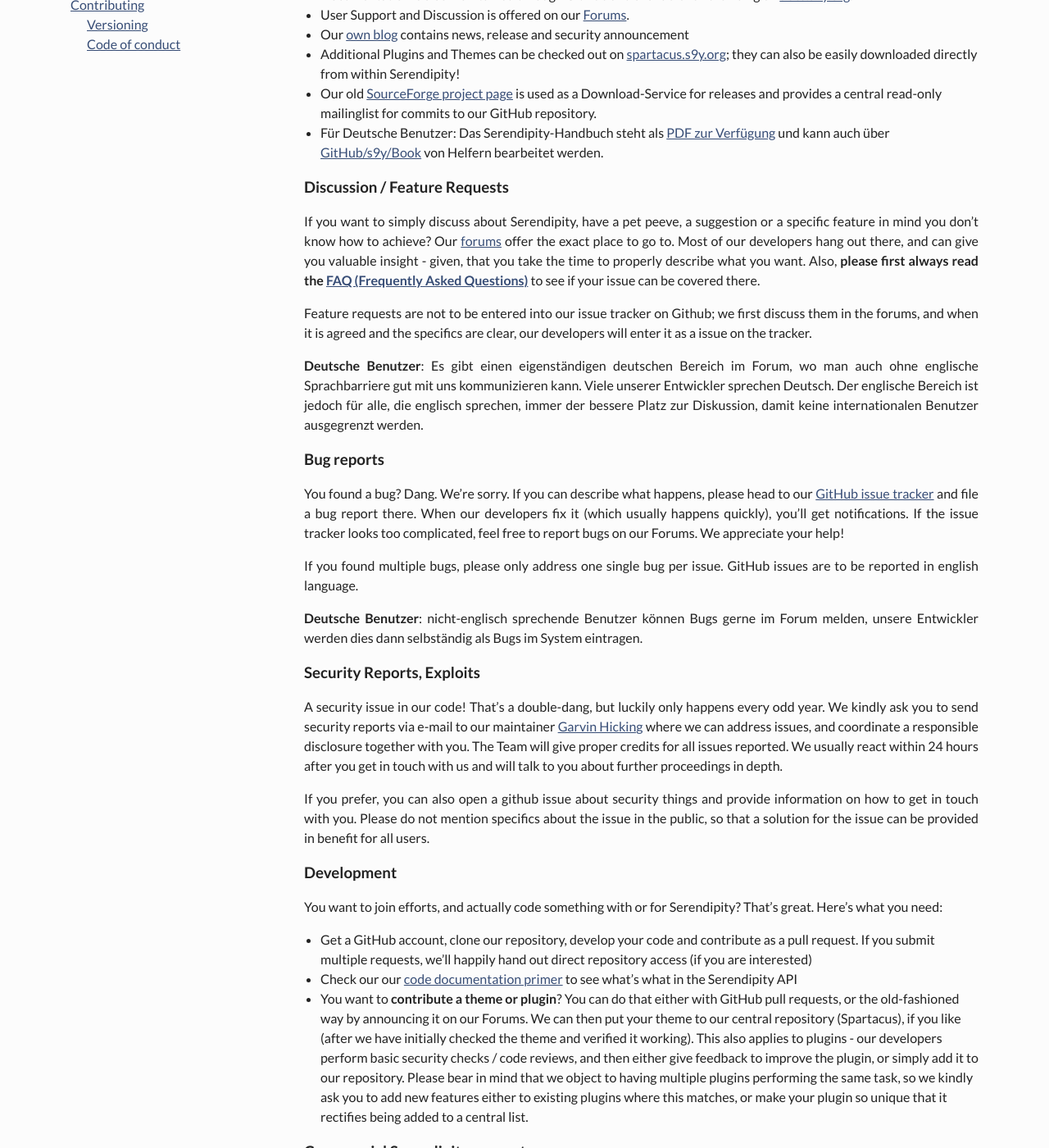
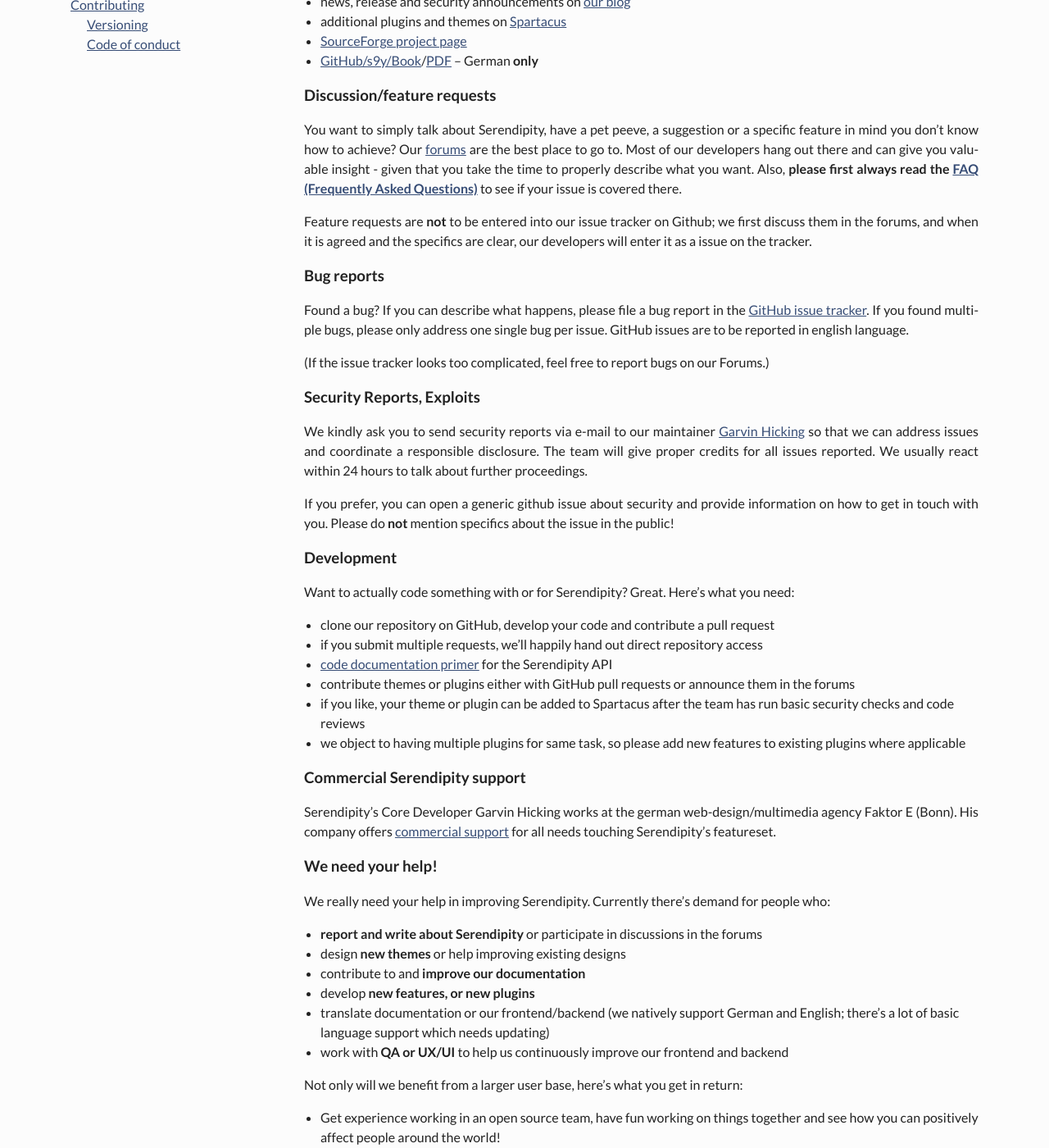
Before and after one commit to s9y/s9y.github.io, a Jekyll site: the page built from docs/contributing/index.md, in a window 1280 px wide and 1400 px high, scrolled down 495 px. Shown: the whole window at 82% size. Built offline with Jekyll 4.4.1, drawn with Linux system fonts in a browser that asks for light colours; nearby versions of some CDN libraries; some of the changed text lies outside the part shown.

Commit message:
Replace with shortened version
Closes #26

```diff
--- a/docs/contributing/index.md
+++ b/docs/contributing/index.md
@@ -5,49 +5,46 @@ title: Contributing / Support
 
 ## Contributing
 
-You want to spread the word about Serendipity? See how you can give back to the community? Want to dive into code, create your own plugins or themes?
-
-We are an open source project with emphasis on "open": We welcome all kinds of users and developers, we are actively demoncratically maintained and listen (a lot!) to user feedback.
+You want to spread the word about Serendipity? See how you can give back to the community? Want to dive into code, create your own plugins or themes? As an actively maintained open source project we welcome all kinds of users and developers.
 
 ### Quick links
 
-* Our plugin and core [code is maintained on GitHub](https://github.com/s9y/). Contributions are welcome of course!
-* Documentation is also maintained through GitHub and available for browsing on [docs.s9y.org](http://docs.s9y.org).
-* User Support and Discussion is offered on our [Forums](http://board.s9y.org).
-* Our [own blog](http://blog.s9y.org) contains news, release and security announcement
-* Additional Plugins and Themes can be checked out on [spartacus.s9y.org](http://spartacus.s9y.org); they can also be easily downloaded directly from within Serendipity!
-* Our old [SourceForge project page](http://sf.net/projects/php-blog) is used as a Download-Service for releases and provides a central read-only mailinglist for commits to our GitHub repository.
-* Für Deutsche Benutzer: Das Serendipity-Handbuch steht als [PDF zur Verfügung](https://github.com/s9y/Book/blob/master/serendipity.pdf?raw=true) und kann auch über [GitHub/s9y/Book](https://github.com/s9y/Book) von Helfern bearbeitet werden.
+* plugin and core [code on GitHub](https://github.com/s9y/)
+* documentation on [docs.s9y.org](http://docs.s9y.org)
+* user support on our [forums](http://board.s9y.org)
+* news, release and security announcements on [our blog](http://blog.s9y.org)
+* additional plugins and themes on [Spartacus](http://spartacus.s9y.org)
+* [SourceForge project page](http://sf.net/projects/php-blog)
+* [GitHub/s9y/Book](https://github.com/s9y/Book)/[PDF](https://github.com/s9y/Book/blob/master/serendipity.pdf?raw=true) – German **only**
 
-### Discussion / Feature Requests
+### Discussion/feature requests
 
-If you want to simply discuss about Serendipity, have a pet peeve, a suggestion or a specific feature in mind you don't know how to achieve? Our [forums](http://board.s9y.org) offer the exact place to go to. Most of our developers hang out there, and can give you valuable insight - given, that you take the time to properly describe what you want. Also, **please first always read the [FAQ (Frequently Asked Questions)](/docs/faq/index.html)** to see if your issue can be covered there.
+You want to simply talk about Serendipity, have a pet peeve, a suggestion or a specific feature in mind you don't know how to achieve? Our [forums](http://board.s9y.org) are the best place to go to. Most of our developers hang out there and can give you valuable insight - given that you take the time to properly describe what you want. Also, **please first always read the [FAQ (Frequently Asked Questions)](/docs/faq/index.html)** to see if your issue is covered there.
 
-Feature requests are not to be entered into our issue tracker on Github; we first discuss them in the forums, and when it is agreed and the specifics are clear, our developers will enter it as a issue on the tracker.
-
-**Deutsche Benutzer**: Es gibt einen eigenständigen deutschen Bereich im Forum, wo man auch ohne englische Sprachbarriere gut mit uns kommunizieren kann. Viele unserer Entwickler sprechen Deutsch. Der englische Bereich ist jedoch für alle, die englisch sprechen, immer der bessere Platz zur Diskussion, damit keine internationalen Benutzer ausgegrenzt werden.
+Feature requests are **not** to be entered into our issue tracker on Github; we first discuss them in the forums, and when it is agreed and the specifics are clear, our developers will enter it as a issue on the tracker.
 
 ### Bug reports
 
-You found a bug? Dang. We're sorry. If you can describe what happens, please head to our [GitHub issue tracker](https://github.com/s9y/Serendipity/Issues) and file a bug report there. When our developers fix it (which usually happens quickly), you'll get notifications. If the issue tracker looks too complicated, feel free to report bugs on our Forums. We appreciate your help!
+Found a bug? If you can describe what happens, please file a bug report in the [GitHub issue tracker](https://github.com/s9y/Serendipity/Issues). If you found multiple bugs, please only address one single bug per issue. GitHub issues are to be reported in english language.
 
-If you found multiple bugs, please only address one single bug per issue. GitHub issues are to be reported in english language.
-
-**Deutsche Benutzer**: nicht-englisch sprechende Benutzer können Bugs gerne im Forum melden, unsere Entwickler werden dies dann selbständig als Bugs im System eintragen.
+(If the issue tracker looks too complicated, feel free to report bugs on our Forums.)
 
 ### Security Reports, Exploits
 
-A security issue in our code! That's a double-dang, but luckily only happens every odd year. We kindly ask you to send security reports via e-mail to our maintainer [Garvin Hicking](blog@garv.in) where we can address issues, and coordinate a responsible disclosure together with you. The Team will give proper credits for all issues reported. We usually react within 24 hours after you get in touch with us and will talk to you about further proceedings in depth.
+We kindly ask you to send security reports via e-mail to our maintainer [Garvin Hicking](mailto:blog@garv.in) so that we can address issues and coordinate a responsible disclosure. The team will give proper credits for all issues reported. We usually react within 24 hours to talk about further proceedings.
 
-If you prefer, you can also open a github issue about security things and provide information on how to get in touch with you. Please do not mention specifics about the issue in the public, so that a solution for the issue can be provided in benefit for all users.
+If you prefer, you can open a generic github issue about security and provide information on how to get in touch with you. Please do **not** mention specifics about the issue in the public!
 
 ### Development
 
-You want to join efforts, and actually code something with or for Serendipity? That's great. Here's what you need:
+Want to actually code something with or for Serendipity? Great. Here's what you need:
 
-* Get a GitHub account, clone our repository, develop your code and contribute as a pull request. If you submit multiple requests, we'll happily hand out direct repository access (if you are interested)
-* Check our our [code documentation primer](/docs/developers/code-primer.html) to see what's what in the Serendipity API
-* You want to **contribute a theme or plugin**? You can do that either with GitHub pull requests, or the old-fashioned way by announcing it on our Forums. We can then put your theme to our central repository (Spartacus), if you like (after we have initially checked the theme and verified it working). This also applies to plugins - our developers perform basic security checks / code reviews, and then either give feedback to improve the plugin, or simply add it to our repository. Please bear in mind that we object to having multiple plugins performing the same task, so we kindly ask you to add new features either to existing plugins where this matches, or make your plugin so unique that it rectifies being added to a central list.
+* clone our repository on GitHub, develop your code and contribute a pull request
+* if you submit multiple requests, we'll happily hand out direct repository access
+* [code documentation primer](/docs/developers/code-primer.html) for the Serendipity API
+* contribute themes or plugins either with GitHub pull requests or announce them in the forums
+* if you like, your theme or plugin can be added to Spartacus after the team has run basic security checks and code reviews
+* we object to having multiple plugins for same task, so please add new features to existing plugins where applicable
 
 ### Commercial Serendipity support
 
@@ -55,24 +52,17 @@ Serendipity's Core Developer Garvin Hicking works at the german web-design/multi
 
 ### We need your help!
 
-We really need your help in improving Serendipity, and making it known to more people. Currently there's a great demand for people who:
+We really need your help in improving Serendipity. Currently there's demand for people who:
 
-* simply want to **report and write about Serendipity** or participate in discussions in the forums, or maybe even keep a blog about Serendipity development to inform users of what's happening in our world (plugin updates, recent forum discussions, meetings).
-* want to design **new themes** or help improving the existing designs
-* want to contribute and **improve our documentation**
-* want to develop **new features, or new plugins**
-* speak **foreign languages** and want to translate documentation or our frontend/backend. we natively support german and english languages and have a lot of basic language support, which needs updating.
-* work with **QA or UX/UI**, to help us continuously improve our frontend and backend
+* **report and write about Serendipity** or participate in discussions in the forums
+* design **new themes** or help improving existing designs
+* contribute to and **improve our documentation**
+* develop **new features, or new plugins**
+* translate documentation or our frontend/backend (we natively support German and English; there's a lot of basic language support which needs updating)
+* work with **QA or UX/UI** to help us continuously improve our frontend and backend
 
-Not only will we benefit from a larger user base, here's what you benefit from:
+Not only will we benefit from a larger user base, here's what you get in return:
 
-* Getting experience working in an open source team, having fun working on things together - and seeing how you can positively affect people around the world!
-* Make an actual impact in an open source application. Serendipity is open for new ideas and offers a great place to get your word out. Unlike other huge projects, we have a flat line of hierarchy and embrace everyone's input.
-* It's a great way for learning PHP, both by reading and writing code with a simple learning curve. Serendipity is easy to get into, there are no overly complex workflows like in other huge projects.
-* Participation in an open source project can be a good advertisement for your future work place and your personal career
-
-You can stay up to date with Serendipity's development by:
-
-* Checking the [docs/NEWS](https://github.com/s9y/Serendipity/blob/master/docs/NEWS) file or our repository for recent changes (or follow the [github commits](https://github.com/s9y/Serendipity/commits/)).
-* Reading our [blog](http://blog.s9y.org/)
-* Participating in the [forums](http://www.s9y.org/forums)
+* Get experience working in an open source team, have fun working on things together and see how you can positively affect people around the world!
+* Make an actual impact in an open source application. Serendipity is open for new ideas and offers a great place to get your word out. We have a flat hierarchy and embrace everyone's input.
+* It's a great way for learning PHP, both by reading and writing code with a simple learning curve. Serendipity is easy to get into, there are no overly complex workflows.
```
